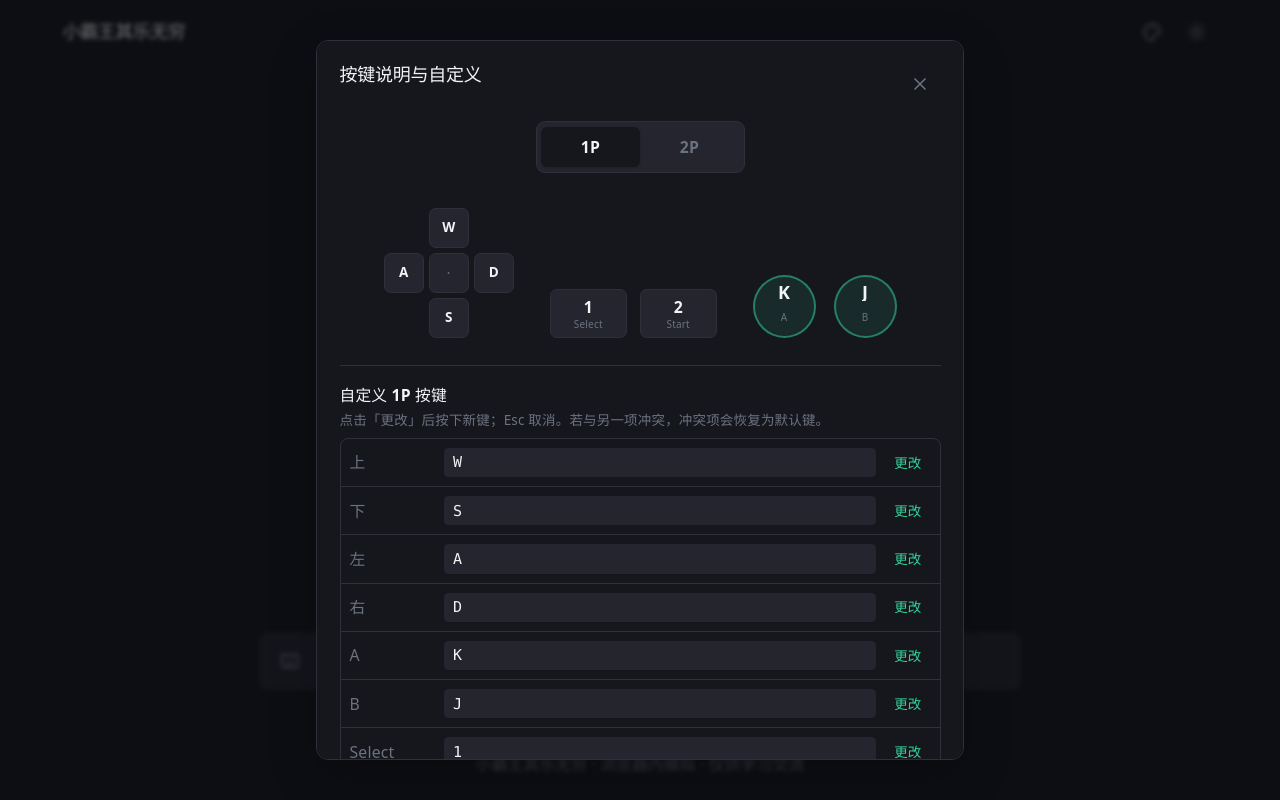
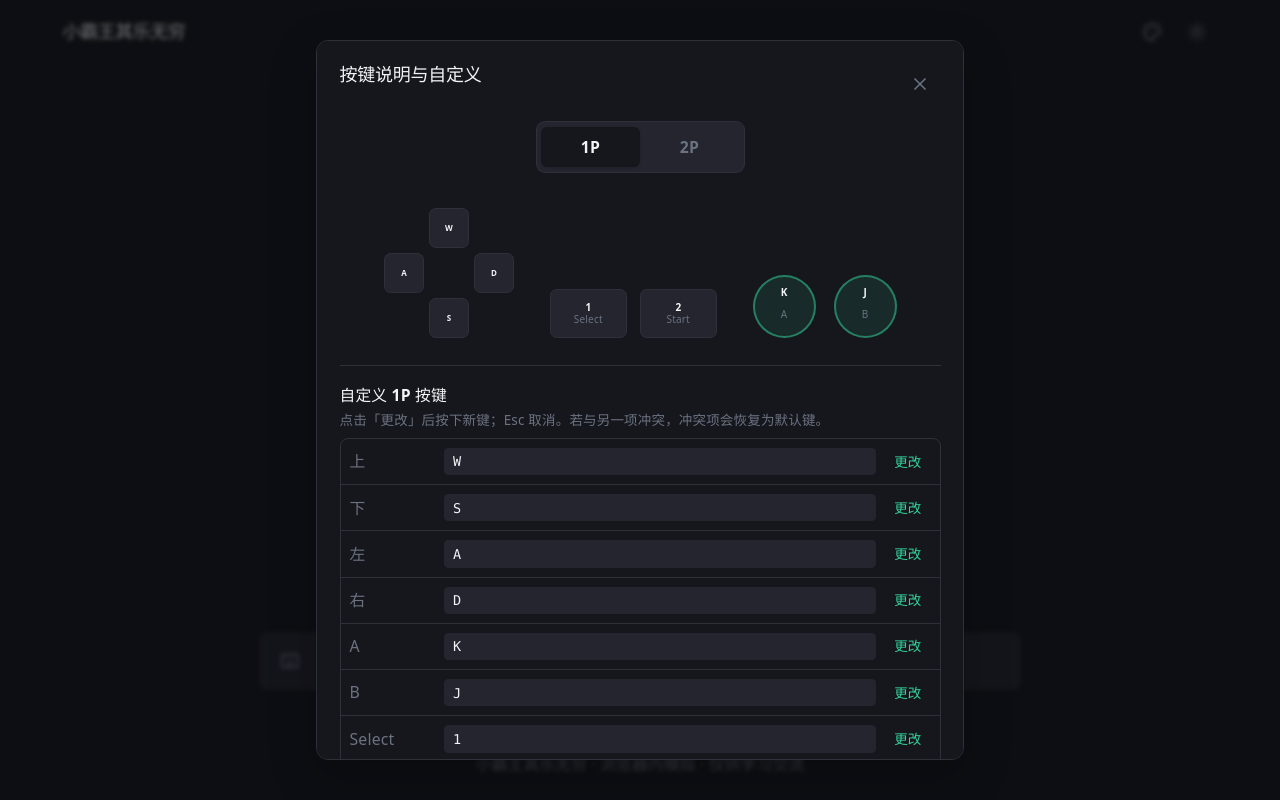
Before and after one commit to bianle/nes, a React (Vite) app: page /game/1 in a window 1280 px wide. Both pictures are taken after a click on the button 290 px from the left and 1017 px from the top of the page. Shown: the part 357-1157 px from the top of the page. Built offline with nearby package versions, Linux system fonts and the light colour scheme.

Commit message:
fix: 修改键码返回格式为 `#${code}`，更新 GamePage 中的文本样式以提高可读性

```diff
--- a/src/lib/nesKeyboardBindings.ts
+++ b/src/lib/nesKeyboardBindings.ts
@@ -168,7 +168,7 @@ export function keyCodeToLabel(code: number): string {
     221: ']',
     222: "'",
   }
-  return m[code] ?? `键码 ${code}`
+  return m[code] ?? `#${code}`
 }
 
 export function structuredToFlat(s: StructuredBindings): NesKeyMap {
--- a/src/pages/GamePage.tsx
+++ b/src/pages/GamePage.tsx
@@ -390,19 +390,16 @@ export default function GamePage() {
                   aria-hidden
                 >
                   <div className="grid h-full w-full grid-cols-3 grid-rows-3 gap-1 [grid-template-columns:repeat(3,2.25rem)] [grid-template-rows:repeat(3,2.25rem)]">
-                    <span className="col-start-2 row-start-1 flex items-center justify-center rounded-md border border-[var(--border)] bg-[var(--surface-2)] px-0.5 text-center text-[11px] font-semibold leading-tight text-[var(--text-h)] sm:text-xs">
+                    <span className="col-start-2 row-start-1 flex items-center justify-center rounded-md border border-[var(--border)] bg-[var(--surface-2)] px-0 text-center text-[7px] font-semibold leading-none tracking-tighter text-[var(--text-h)] sm:text-[8px]">
                       {keyCodeToLabel(bindings.p1.up)}
                     </span>
-                    <span className="col-start-1 row-start-2 flex items-center justify-center rounded-md border border-[var(--border)] bg-[var(--surface-2)] px-0.5 text-center text-[11px] font-semibold leading-tight text-[var(--text-h)] sm:text-xs">
+                    <span className="col-start-1 row-start-2 flex items-center justify-center rounded-md border border-[var(--border)] bg-[var(--surface-2)] px-0 text-center text-[7px] font-semibold leading-none tracking-tighter text-[var(--text-h)] sm:text-[8px]">
                       {keyCodeToLabel(bindings.p1.left)}
                     </span>
-                    <span className="col-start-2 row-start-2 flex items-center justify-center rounded-md border border-[var(--border)] bg-[var(--surface-2)] text-xs text-[var(--text-muted)]">
-                      ·
-                    </span>
-                    <span className="col-start-3 row-start-2 flex items-center justify-center rounded-md border border-[var(--border)] bg-[var(--surface-2)] px-0.5 text-center text-[11px] font-semibold leading-tight text-[var(--text-h)] sm:text-xs">
+                    <span className="col-start-3 row-start-2 flex items-center justify-center rounded-md border border-[var(--border)] bg-[var(--surface-2)] px-0 text-center text-[7px] font-semibold leading-none tracking-tighter text-[var(--text-h)] sm:text-[8px]">
                       {keyCodeToLabel(bindings.p1.right)}
                     </span>
-                    <span className="col-start-2 row-start-3 flex items-center justify-center rounded-md border border-[var(--border)] bg-[var(--surface-2)] px-0.5 text-center text-[11px] font-semibold leading-tight text-[var(--text-h)] sm:text-xs">
+                    <span className="col-start-2 row-start-3 flex items-center justify-center rounded-md border border-[var(--border)] bg-[var(--surface-2)] px-0 text-center text-[7px] font-semibold leading-none tracking-tighter text-[var(--text-h)] sm:text-[8px]">
                       {keyCodeToLabel(bindings.p1.down)}
                     </span>
                   </div>
@@ -412,7 +409,7 @@ export default function GamePage() {
                   aria-hidden
                 >
                   <div className="flex h-11 min-w-[4.25rem] max-w-[5rem] flex-col items-center justify-center rounded-md border border-[var(--border)] bg-[var(--surface-2)] px-1 py-1">
-                    <span className="max-w-full truncate text-center text-sm font-bold text-[var(--text-h)]">
+                    <span className="max-w-full text-center text-[9px] font-bold leading-tight tracking-tight text-[var(--text-h)] sm:text-[10px]">
                       {keyCodeToLabel(bindings.p1.select)}
                     </span>
                     <span className="text-[10px] leading-tight text-[var(--text-muted)]">
@@ -420,7 +417,7 @@ export default function GamePage() {
                     </span>
                   </div>
                   <div className="flex h-11 min-w-[4.25rem] max-w-[5rem] flex-col items-center justify-center rounded-md border border-[var(--border)] bg-[var(--surface-2)] px-1 py-1">
-                    <span className="max-w-full truncate text-center text-sm font-bold text-[var(--text-h)]">
+                    <span className="max-w-full text-center text-[9px] font-bold leading-tight tracking-tight text-[var(--text-h)] sm:text-[10px]">
                       {keyCodeToLabel(bindings.p1.start)}
                     </span>
                     <span className="text-[10px] leading-tight text-[var(--text-muted)]">
@@ -433,7 +430,7 @@ export default function GamePage() {
                   aria-hidden
                 >
                   <div className="flex h-14 w-14 flex-col items-center justify-center rounded-full border-2 border-[var(--accent-border)] bg-[var(--accent-soft)] px-1 shadow-[inset_0_-3px_0_rgba(0,0,0,0.06)]">
-                    <span className="max-w-full truncate text-center text-sm font-bold leading-none text-[var(--text-h)] sm:text-base">
+                    <span className="max-w-full text-center text-[10px] font-bold leading-tight tracking-tight text-[var(--text-h)] sm:text-[10px]">
                       {keyCodeToLabel(bindings.p1.a)}
                     </span>
                     <span className="mt-0.5 text-[10px] font-medium text-[var(--text-muted)]">
@@ -441,7 +438,7 @@ export default function GamePage() {
                     </span>
                   </div>
                   <div className="flex h-14 w-14 flex-col items-center justify-center rounded-full border-2 border-[var(--accent-border)] bg-[var(--accent-soft)] px-1 shadow-[inset_0_-3px_0_rgba(0,0,0,0.06)]">
-                    <span className="max-w-full truncate text-center text-sm font-bold leading-none text-[var(--text-h)] sm:text-base">
+                    <span className="max-w-full text-center text-[10px] font-bold leading-tight tracking-tight text-[var(--text-h)] sm:text-[10px]">
                       {keyCodeToLabel(bindings.p1.b)}
                     </span>
                     <span className="mt-0.5 text-[10px] font-medium text-[var(--text-muted)]">
@@ -470,7 +467,7 @@ export default function GamePage() {
                       <span className="min-w-[4.75rem] text-[var(--text-muted)]">
                         {PAD_ACTION_LABELS[action]}
                       </span>
-                      <code className="min-w-0 flex-1 rounded bg-[var(--surface-2)] px-2 py-1 font-mono text-[var(--text-h)]">
+                      <code className="min-w-0 flex-1 rounded bg-[var(--surface-2)] px-2 py-1 font-mono text-xs text-[var(--text-h)]">
                         {keyListen?.player === 1 && keyListen.action === action
                           ? '请按键…'
                           : keyCodeToLabel(bindings.p1[action])}
@@ -504,19 +501,16 @@ export default function GamePage() {
                   aria-hidden
                 >
                   <div className="grid h-full w-full grid-cols-3 grid-rows-3 gap-1 [grid-template-columns:repeat(3,2.25rem)] [grid-template-rows:repeat(3,2.25rem)]">
-                    <span className="col-start-2 row-start-1 flex items-center justify-center rounded-md border border-[var(--border)] bg-[var(--surface-2)] px-0.5 text-center text-[11px] font-semibold leading-tight text-[var(--text-h)] sm:text-xs">
+                    <span className="col-start-2 row-start-1 flex items-center justify-center rounded-md border border-[var(--border)] bg-[var(--surface-2)] px-0 text-center text-[7px] font-semibold leading-none tracking-tighter text-[var(--text-h)] sm:text-[8px]">
                       {keyCodeToLabel(bindings.p2.up)}
                     </span>
-                    <span className="col-start-1 row-start-2 flex items-center justify-center rounded-md border border-[var(--border)] bg-[var(--surface-2)] px-0.5 text-center text-[11px] font-semibold leading-tight text-[var(--text-h)] sm:text-xs">
+                    <span className="col-start-1 row-start-2 flex items-center justify-center rounded-md border border-[var(--border)] bg-[var(--surface-2)] px-0 text-center text-[7px] font-semibold leading-none tracking-tighter text-[var(--text-h)] sm:text-[8px]">
                       {keyCodeToLabel(bindings.p2.left)}
                     </span>
-                    <span className="col-start-2 row-start-2 flex items-center justify-center rounded-md border border-[var(--border)] bg-[var(--surface-2)] text-xs text-[var(--text-muted)]">
-                      ·
-                    </span>
-                    <span className="col-start-3 row-start-2 flex items-center justify-center rounded-md border border-[var(--border)] bg-[var(--surface-2)] px-0.5 text-center text-[11px] font-semibold leading-tight text-[var(--text-h)] sm:text-xs">
+                    <span className="col-start-3 row-start-2 flex items-center justify-center rounded-md border border-[var(--border)] bg-[var(--surface-2)] px-0 text-center text-[7px] font-semibold leading-none tracking-tighter text-[var(--text-h)] sm:text-[8px]">
                       {keyCodeToLabel(bindings.p2.right)}
                     </span>
-                    <span className="col-start-2 row-start-3 flex items-center justify-center rounded-md border border-[var(--border)] bg-[var(--surface-2)] px-0.5 text-center text-[11px] font-semibold leading-tight text-[var(--text-h)] sm:text-xs">
+                    <span className="col-start-2 row-start-3 flex items-center justify-center rounded-md border border-[var(--border)] bg-[var(--surface-2)] px-0 text-center text-[7px] font-semibold leading-none tracking-tighter text-[var(--text-h)] sm:text-[8px]">
                       {keyCodeToLabel(bindings.p2.down)}
                     </span>
                   </div>
@@ -526,7 +520,7 @@ export default function GamePage() {
                   aria-hidden
                 >
                   <div className="flex h-11 min-w-[4.25rem] max-w-[5rem] flex-col items-center justify-center rounded-md border border-[var(--border)] bg-[var(--surface-2)] px-1 py-1">
-                    <span className="max-w-full truncate text-center text-sm font-bold text-[var(--text-h)]">
+                    <span className="max-w-full text-center text-[9px] font-bold leading-tight tracking-tight text-[var(--text-h)] sm:text-[10px]">
                       {keyCodeToLabel(bindings.p2.select)}
                     </span>
                     <span className="text-[10px] leading-tight text-[var(--text-muted)]">
@@ -534,7 +528,7 @@ export default function GamePage() {
                     </span>
                   </div>
                   <div className="flex h-11 min-w-[4.25rem] max-w-[5rem] flex-col items-center justify-center rounded-md border border-[var(--border)] bg-[var(--surface-2)] px-1 py-1">
-                    <span className="max-w-full truncate text-center text-sm font-bold text-[var(--text-h)]">
+                    <span className="max-w-full text-center text-[9px] font-bold leading-tight tracking-tight text-[var(--text-h)] sm:text-[10px]">
                       {keyCodeToLabel(bindings.p2.start)}
                     </span>
                     <span className="text-[10px] leading-tight text-[var(--text-muted)]">
@@ -547,7 +541,7 @@ export default function GamePage() {
                   aria-hidden
                 >
                   <div className="flex h-14 w-14 flex-col items-center justify-center rounded-full border-2 border-[var(--accent-border)] bg-[var(--accent-soft)] px-1 shadow-[inset_0_-3px_0_rgba(0,0,0,0.06)]">
-                    <span className="max-w-full truncate text-center text-sm font-bold leading-none text-[var(--text-h)] sm:text-base">
+                    <span className="max-w-full text-center text-[10px] font-bold leading-tight tracking-tight text-[var(--text-h)] sm:text-[10px]">
                       {keyCodeToLabel(bindings.p2.b)}
                     </span>
                     <span className="mt-0.5 text-[10px] font-medium text-[var(--text-muted)]">
@@ -555,7 +549,7 @@ export default function GamePage() {
                     </span>
                   </div>
                   <div className="flex h-14 w-14 flex-col items-center justify-center rounded-full border-2 border-[var(--accent-border)] bg-[var(--accent-soft)] px-1 shadow-[inset_0_-3px_0_rgba(0,0,0,0.06)]">
-                    <span className="max-w-full truncate text-center text-sm font-bold leading-none text-[var(--text-h)] sm:text-base">
+                    <span className="max-w-full text-center text-[10px] font-bold leading-tight tracking-tight text-[var(--text-h)] sm:text-[10px]">
                       {keyCodeToLabel(bindings.p2.a)}
                     </span>
                     <span className="mt-0.5 text-[10px] font-medium text-[var(--text-muted)]">
@@ -584,7 +578,7 @@ export default function GamePage() {
                       <span className="min-w-[4.75rem] text-[var(--text-muted)]">
                         {PAD_ACTION_LABELS[action]}
                       </span>
-                      <code className="min-w-0 flex-1 rounded bg-[var(--surface-2)] px-2 py-1 font-mono text-[var(--text-h)]">
+                      <code className="min-w-0 flex-1 rounded bg-[var(--surface-2)] px-2 py-1 font-mono text-xs text-[var(--text-h)]">
                         {keyListen?.player === 2 && keyListen.action === action
                           ? '请按键…'
                           : keyCodeToLabel(bindings.p2[action])}
```
